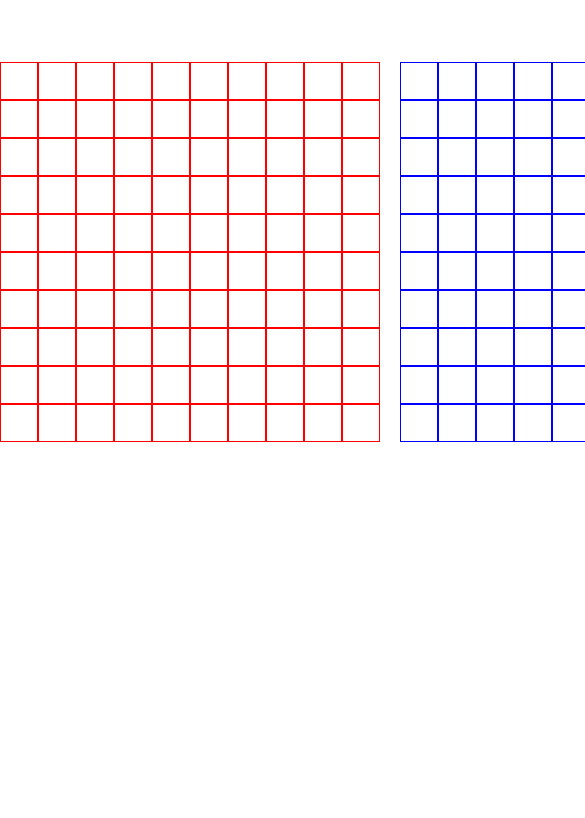
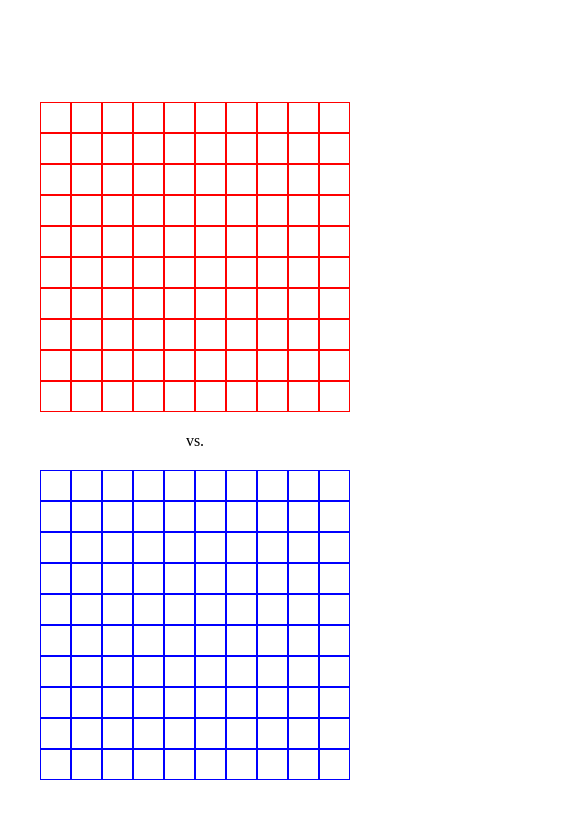
Before and after one commit to boolsen/battleShips, a website built with webpack: page src/index.html in a window 390 px wide. Shown: the part 38-856 px from the top of the page, 585 px wide, since content can reach past the window. Built offline with nearby package versions, Linux system fonts and the light colour scheme.

Commit message:
Interface good enough to test Also made stacking of gameboards change direction to vertical on small screen sizes

```diff
--- /dev/null
+++ b/jest.config.cjs
@@ -0,0 +1,3 @@
+module.exports = {
+  testEnvironment: 'node',
+};
--- a/package.json
+++ b/package.json
@@ -1,7 +1,9 @@
 {
+  "type": "module",
   "devDependencies": {
     "css-loader": "^7.1.3",
     "html-webpack-plugin": "^5.6.6",
+    "jest": "^30.2.0",
     "style-loader": "^4.0.0",
     "webpack": "^5.104.1",
     "webpack-cli": "^6.0.1",
@@ -9,6 +11,7 @@
   },
   "scripts": {
     "start": "webpack-dev-server --mode development",
-    "build": "webpack --mode production"
+    "build": "webpack --mode production",
+    "test": "node --experimental-vm-modules node_modules/jest/bin/jest.js"
   }
 }
--- a/src/index.html
+++ b/src/index.html
@@ -9,6 +9,7 @@
     <h1 class="header">Battle Ships!!!</h1>
     <div class="main">
         <div class="player-gameboard gameboard"></div>
+        <p>vs.</p>
         <div class="computer-gameboard gameboard"></div>
     </div>
 </body>
--- a/src/style.css
+++ b/src/style.css
@@ -2,6 +2,10 @@
     margin: 0;
     padding: 0;
     box-sizing: border-box;
+}
+
+body {
+    container-type: inline-size;
 }
 
 /* Color Scheme */
@@ -19,17 +23,26 @@
     display: grid;
     place-items: center;
     grid-template-rows: 1fr;
-    grid-template-columns: 1fr 1fr;
+    grid-template-columns: 1fr auto 1fr;
     gap: var(--boardGame-gap);
+    width: 100svw;
+    padding: 40px;
 }
 
 .gameboard {
     display: grid;
     grid-template-columns: 1fr 1fr 1fr 1fr 1fr 1fr 1fr 1fr 1fr 1fr;
     grid-template-rows: 1fr 1fr 1fr 1fr 1fr 1fr 1fr 1fr 1fr 1fr;
-    width: min(calc(100svh - var(--header-height)), calc(calc(100svw - var(--boardGame-gap) / 2)));
     aspect-ratio: 1;
     gap: 0;
+    width: 100%;
+}
+
+@container (max-width: 600px) {
+    .main {
+        grid-template-rows: 1fr auto 1fr;
+        grid-template-columns: 1fr;
+    }
 }
 
 .cell {
```
Also changed, not shown: Tests/Cell.test.js (added, +20 -0 lines), Tests/GameBoard.test.js (added, +31 -0 lines), Tests/Ship.test.js (added, +24 -0 lines), 1 other file.
